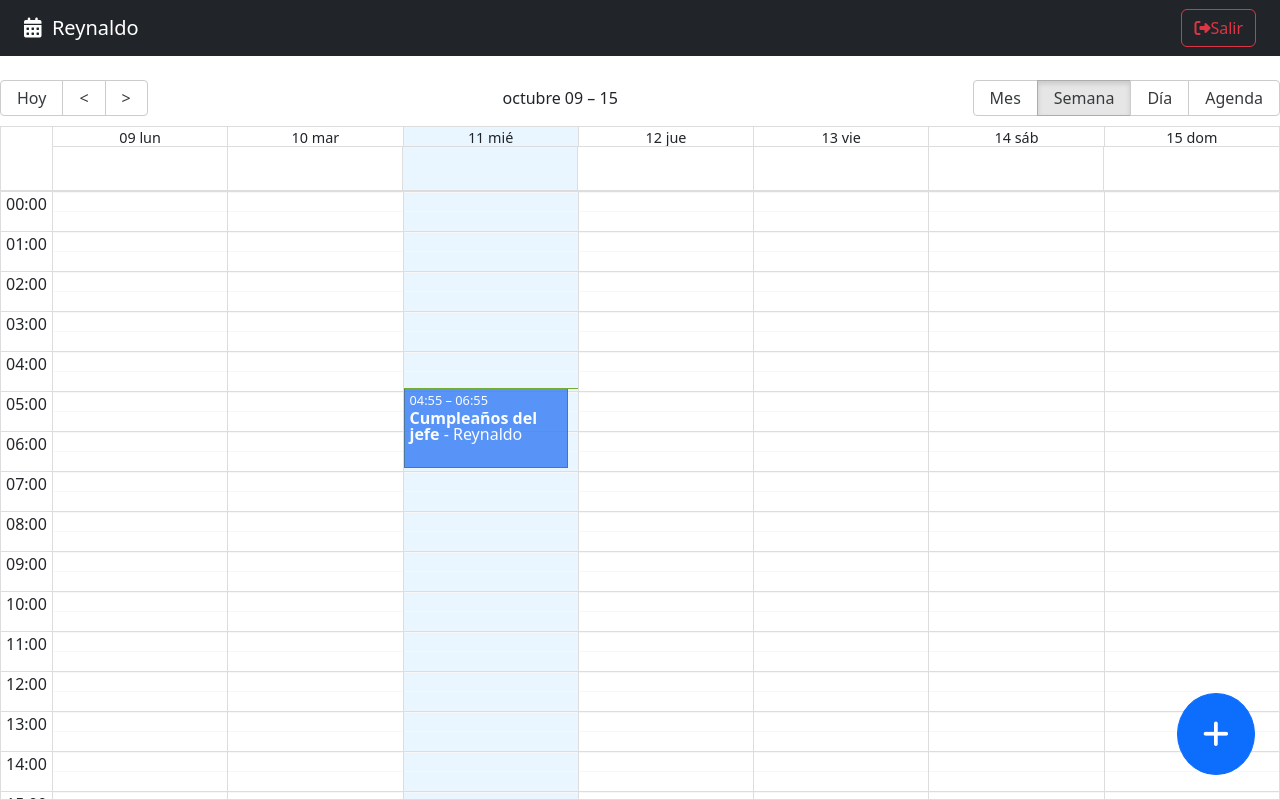
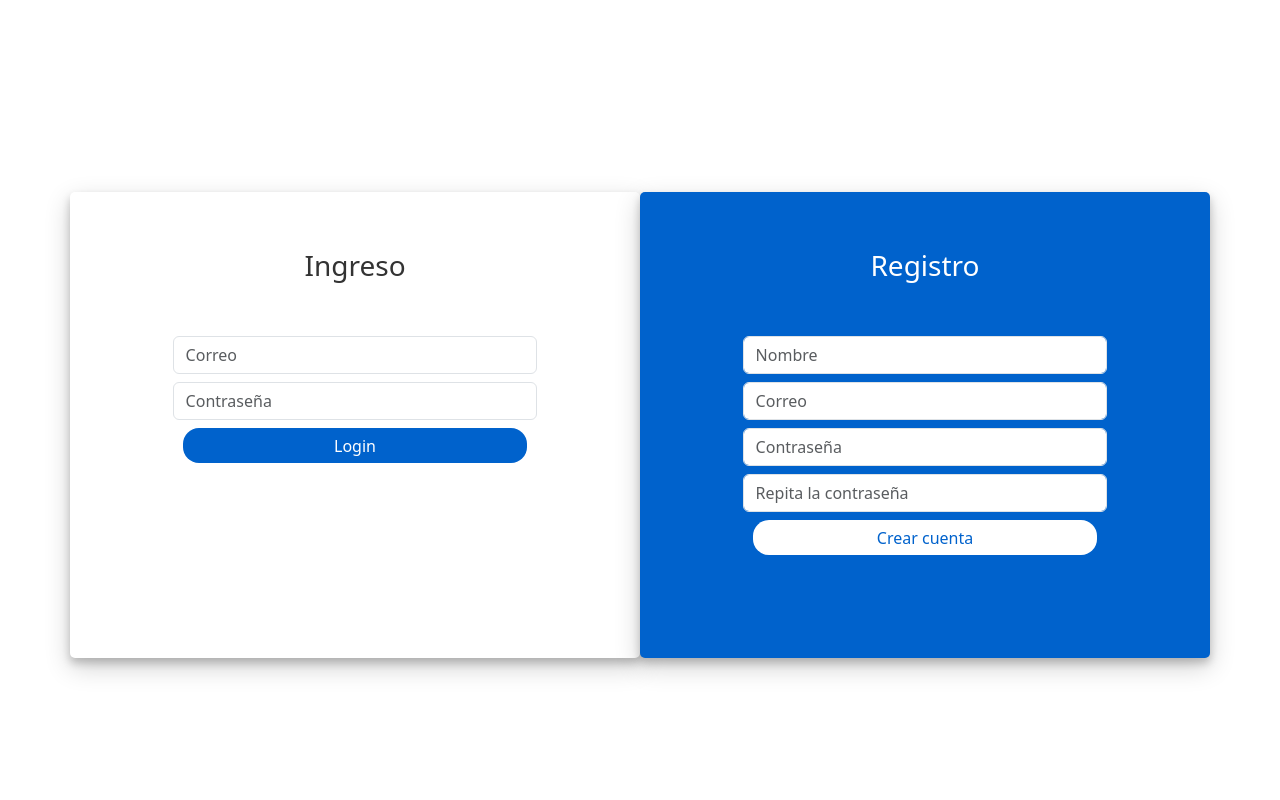
Before and after one commit to rrchoque/rfh-10-calendar-app, a React (Vite) app: page /auth/login in a window 1280 px wide. Built offline with nearby package versions, Linux system fonts and the light colour scheme.

Commit message:
Se realizó la configuración del logín conectando con el backend

```diff
--- a/src/auth/pages/LoginPage.jsx
+++ b/src/auth/pages/LoginPage.jsx
@@ -1,17 +1,52 @@
+import { useEffect } from 'react';
+import Swal from 'sweetalert2';
+import { useAuthStore, useForm } from '../../hooks';
 import './LoginPage.css';
 
+const loginFormFields = {
+    loginEmail:    '',
+    loginPassword: '',
+}
+
+const registerFormFields = {
+    registerName:      '',
+    registerEmail:     '',
+    registerPassword:  '',
+    registerPassword2: '',
+}
+
 export const LoginPage = () => {
+
+    const { startLogin, errorMessage } = useAuthStore();
+
+    const { loginEmail, loginPassword, onInputChange:onLoginInputChange } = useForm( loginFormFields );
+    const { registerEmail, registerName, registerPassword, registerPassword2, onInputChange:onRegisterInputChange } = useForm( registerFormFields );
+
+    const loginSubmit = ( event ) => {
+        event.preventDefault();
+        startLogin({ email: loginEmail, password: loginPassword });
+    }
+
+    useEffect(() => {
+      if ( errorMessage !== undefined ) {
+        Swal.fire('Error en la autenticación', errorMessage, 'error');
+      }
+    }, [errorMessage])
+
     return (
         <div className="container login-container">
             <div className="row">
                 <div className="col-md-6 login-form-1">
                     <h3>Ingreso</h3>
-                    <form>
+                    <form onSubmit={ loginSubmit }>
                         <div className="form-group mb-2">
                             <input
                                 type="text"
                                 className="form-control"
                                 placeholder="Correo"
+                                name="loginEmail"
+                                value={ loginEmail }
+                                onChange={ onLoginInputChange }
                             />
                         </div>
                         <div className="form-group mb-2">
@@ -19,6 +54,9 @@
                                 type="password"
                                 className="form-control"
                                 placeholder="Contraseña"
+                                name="loginPassword"
+                                value={ loginPassword }
+                                onChange={ onLoginInputChange }
                             />
                         </div>
                         <div className="d-grid gap-2">
@@ -33,12 +71,15 @@
 
                 <div className="col-md-6 login-form-2">
                     <h3>Registro</h3>
-                    <form>
+                    <form >
                         <div className="form-group mb-2">
                             <input
                                 type="text"
                                 className="form-control"
                                 placeholder="Nombre"
+                                name="registerName"
+                                value={ registerName }
+                                onChange={ onRegisterInputChange }
                             />
                         </div>
                         <div className="form-group mb-2">
@@ -46,6 +87,9 @@
                                 type="email"
                                 className="form-control"
                                 placeholder="Correo"
+                                name="registerEmail"
+                                value={ registerEmail }
+                                onChange={ onRegisterInputChange }
                             />
                         </div>
                         <div className="form-group mb-2">
@@ -53,6 +97,9 @@
                                 type="password"
                                 className="form-control"
                                 placeholder="Contraseña"
+                                name="registerPassword"
+                                value={ registerPassword }
+                                onChange={ onRegisterInputChange }
                             />
                         </div>
 
@@ -61,6 +108,9 @@
                                 type="password"
                                 className="form-control"
                                 placeholder="Repita la contraseña"
+                                name="registerPassword2"
+                                value={ registerPassword2 }
+                                onChange={ onRegisterInputChange }
                             />
                         </div>
 
--- a/src/hooks/index.js
+++ b/src/hooks/index.js
@@ -2,3 +2,4 @@
 export * from './useUiStore';
 export * from './useCalendarStore';
 export * from './useForm';
+export * from './useAuthStore'
--- /dev/null
+++ b/src/hooks/useAuthStore.js
@@ -0,0 +1,34 @@
+import { useDispatch, useSelector } from 'react-redux';
+import { calendarApi } from '../api';
+import { onChecking, onLogin, onLogout } from '../store';
+
+
+export const useAuthStore = () => {
+
+    const { status, user, errorMessage } = useSelector( state => state.auth );
+    const dispatch = useDispatch();
+
+    const startLogin = async({ email, password }) => {
+        dispatch( onChecking() );
+        try {
+            const { data } = await calendarApi.post('/auth',{ email, password });
+            localStorage.setItem('token', data.token );
+            localStorage.setItem('token-init-date', new Date().getTime() );
+            dispatch( onLogin({ name: data.name, uid: data.uid }) );
+
+        } catch (error) {
+            dispatch( onLogout('Credenciales incorrectas') );
+        }
+    }
+
+    return {
+        //* Propiedades
+        errorMessage,
+        status,
+        user,
+
+        //* Métodos
+        startLogin,
+    }
+
+}
--- /dev/null
+++ b/src/hooks/useForm.js
@@ -0,0 +1,63 @@
+import { useEffect, useMemo, useState } from 'react';
+
+export const useForm = ( initialForm = {}, formValidations = {}) => {
+
+    const [ formState, setFormState ] = useState( initialForm );
+    const [ formValidation, setFormValidation ] = useState({});
+
+    useEffect(() => {
+        createValidators();
+    }, [ formState ])
+
+    useEffect(() => {
+        setFormState( initialForm );
+    }, [ initialForm ])
+
+
+    const isFormValid = useMemo( () => {
+
+        for (const formValue of Object.keys( formValidation )) {
+            if ( formValidation[formValue] !== null ) return false;
+        }
+
+        return true;
+    }, [ formValidation ])
+
+
+    const onInputChange = ({ target }) => {
+        const { name, value } = target;
+        setFormState({
+            ...formState,
+            [ name ]: value
+        });
+    }
+
+    const onResetForm = () => {
+        setFormState( initialForm );
+    }
+
+    const createValidators = () => {
+
+        const formCheckedValues = {};
+
+        for (const formField of Object.keys( formValidations )) {
+            const [ fn, errorMessage ] = formValidations[formField];
+
+            formCheckedValues[`${ formField }Valid`] = fn( formState[formField] ) ? null : errorMessage;
+        }
+
+        setFormValidation( formCheckedValues );
+    }
+
+
+
+    return {
+        ...formState,
+        formState,
+        onInputChange,
+        onResetForm,
+
+        ...formValidation,
+        isFormValid
+    }
+}
--- a/src/router/AppRouter.jsx
+++ b/src/router/AppRouter.jsx
@@ -5,7 +5,7 @@
 
 export const AppRouter = () => {
 
-    const authStatus = 'authenticated';// 'authenticated'; // 'not-authenticated';
+    const authStatus = 'not-authenticated';// 'authenticated'; // 'not-authenticated';
 
 
     return (
--- /dev/null
+++ b/src/store/auth/authSlice.js
@@ -0,0 +1,33 @@
+import { createSlice } from '@reduxjs/toolkit';
+
+export const authSlice = createSlice({
+    name: 'auth',
+    initialState: {
+        status: 'checking', // 'authenticated','not-authenticated',
+        user: {},
+        errorMessage: undefined,
+    },
+    reducers: {
+        onChecking: ( state ) => {
+            state.status = 'checking';
+            state.user   = {};
+            state.errorMessage = undefined;
+        },
+        onLogin: ( state, { payload } ) => {
+            state.status = 'authenticated';
+            state.user = payload;
+            state.errorMessage = undefined;
+        },
+        onLogout: ( state, { payload } ) => {
+            state.status = 'not-authenticated';
+            state.user   = {};
+            state.errorMessage = payload;
+        },
+        clearErrorMessage: ( state ) => {
+            state.errorMessage = undefined;
+        }
+    }
+});
+
+// Action creators are generated for each case reducer function
+export const { onChecking, onLogin, onLogout, clearErrorMessage } = authSlice.actions;
--- a/src/store/index.js
+++ b/src/store/index.js
@@ -1,3 +1,4 @@
-export * from './ui/uiSlice'
-export * from './calendar/calendarSlice'
+export * from './auth/authSlice';
+export * from './ui/uiSlice';
+export * from './calendar/calendarSlice';
 export * from './store';
--- a/src/store/store.js
+++ b/src/store/store.js
@@ -1,10 +1,11 @@
 import { configureStore } from '@reduxjs/toolkit';
-import { calendarSlice, uiSlice } from './';
+import { calendarSlice, uiSlice, authSlice } from './';
 
 export const store = configureStore({
     reducer: {
         ui: uiSlice.reducer,
         calendar: calendarSlice.reducer,
+        auth: authSlice.reducer
     },
     middleware: (getDefaultMiddleware) => getDefaultMiddleware({
         serializableCheck: false
```
